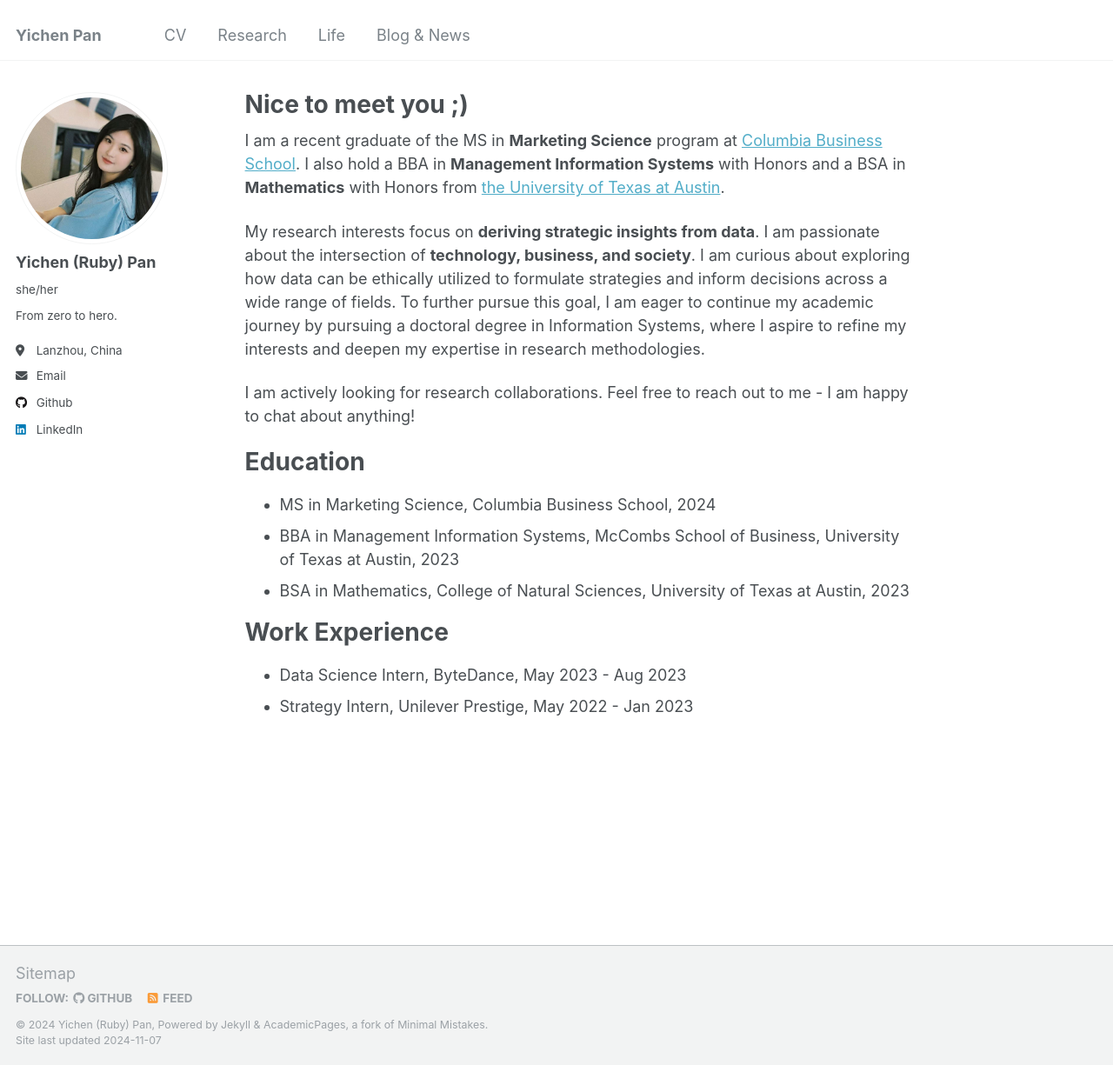
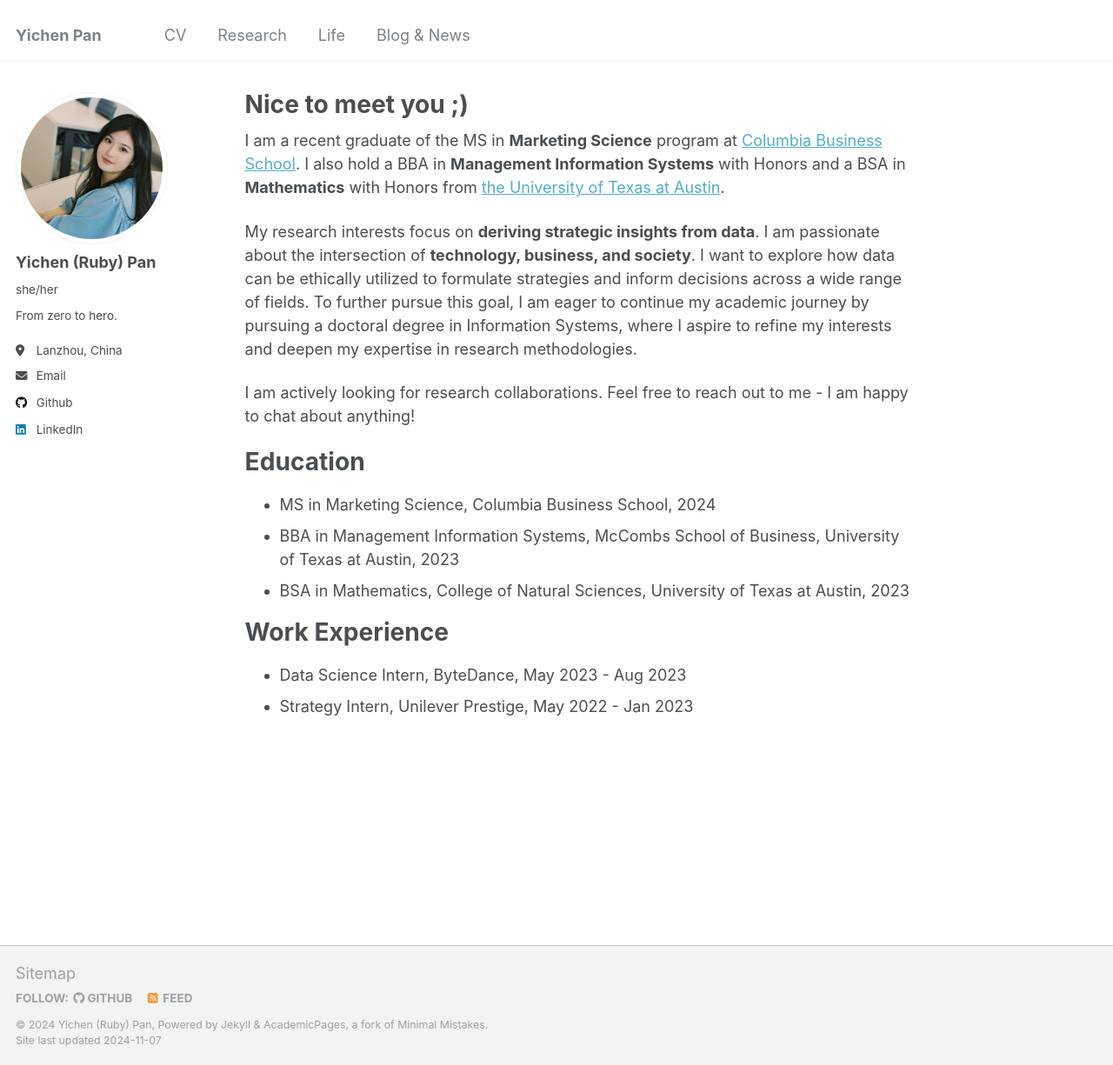
Before and after one commit to rubypan/rubypan.github.io, a Jekyll site: the page built from _pages/about.md, in a window 1280 px wide and 1225 px high. Shown: the whole window at 87% size. Built offline with Jekyll 4.4.1, drawn with Linux system fonts in a browser that asks for light colours.

Commit message:
Update about.md

```diff
--- a/_pages/about.md
+++ b/_pages/about.md
@@ -9,7 +9,7 @@
 
 I am a recent graduate of the MS in **Marketing Science** program at [Columbia Business School](https://business.columbia.edu/). I also hold a BBA in **Management Information Systems** with Honors and a BSA in **Mathematics** with Honors from [the University of Texas at Austin](https://www.utexas.edu/).
 
-My research interests focus on **deriving strategic insights from data**. I am passionate about the intersection of **technology, business, and society**. I am curious about exploring how data can be ethically utilized to formulate strategies and inform decisions across a wide range of fields. To further pursue this goal, I am eager to continue my academic journey by pursuing a doctoral degree in Information Systems, where I aspire to refine my interests and deepen my expertise in research methodologies.
+My research interests focus on **deriving strategic insights from data**. I am passionate about the intersection of **technology, business, and society**. I want to explore how data can be ethically utilized to formulate strategies and inform decisions across a wide range of fields. To further pursue this goal, I am eager to continue my academic journey by pursuing a doctoral degree in Information Systems, where I aspire to refine my interests and deepen my expertise in research methodologies.
 
 I am actively looking for research collaborations. Feel free to reach out to me - I am happy to chat about anything!
 
```
